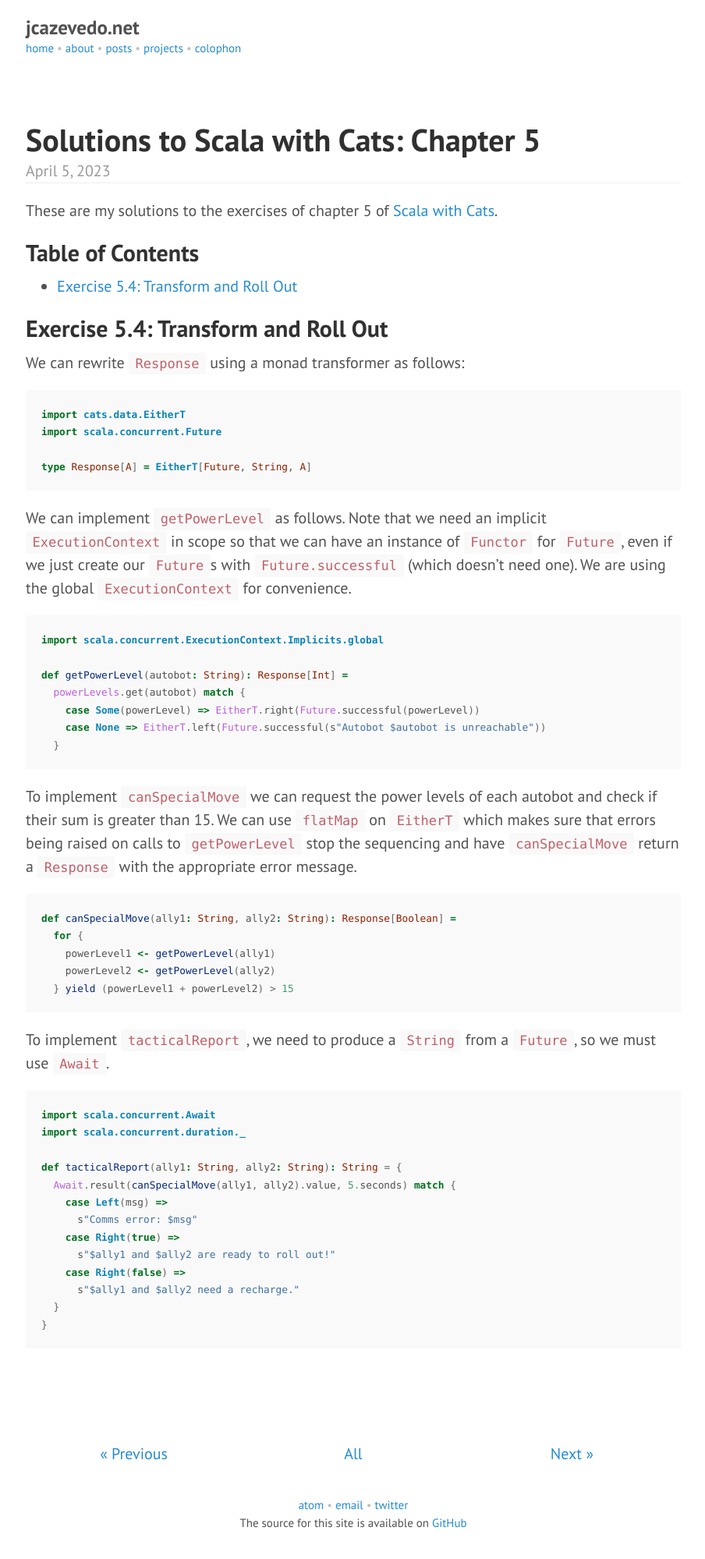
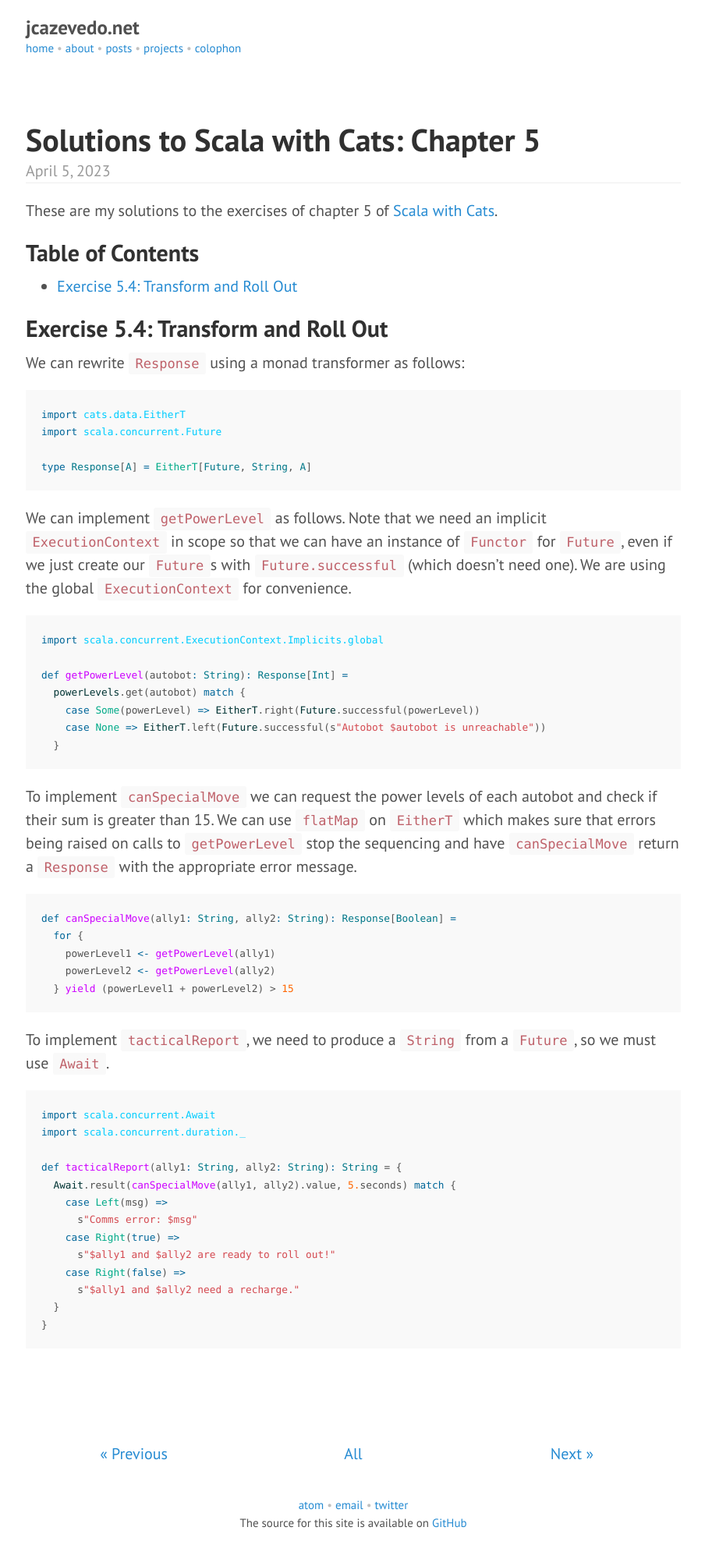
Before and after one commit to jcazevedo/jcazevedo.net, a Jekyll site: the page built from _posts/2023-04-05-solutions-to-scala-with-cats-chapter-5.md, in a window 1280 px wide. Shown: the whole page at 78% size, without its empty margins (187-1091 px from the left). Built offline with Jekyll 4.4.1, drawn with Linux system fonts in a browser that asks for light colours.

Commit message:
Change code highlight style

```diff
--- a/css/pygments.css
+++ b/css/pygments.css
@@ -1,61 +1,65 @@
-code .hll { background-color: #ffffcc }
-code .c { color: #60a0b0; font-style: italic } /* Comment */
-code .err { border: 1px solid #FF0000 } /* Error */
-code .k { color: #007020; font-weight: bold } /* Keyword */
-code .o { color: #666666 } /* Operator */
-code .cm { color: #60a0b0; font-style: italic } /* Comment.Multiline */
-code .cp { color: #007020 } /* Comment.Preproc */
-code .c1 { color: #60a0b0; font-style: italic } /* Comment.Single */
-code .cs { color: #60a0b0; background-color: #fff0f0 } /* Comment.Special */
-code .gd { color: #A00000 } /* Generic.Deleted */
-code .ge { font-style: italic } /* Generic.Emph */
-code .gr { color: #FF0000 } /* Generic.Error */
-code .gh { color: #000080; font-weight: bold } /* Generic.Heading */
-code .gi { color: #00A000 } /* Generic.Inserted */
-code .go { color: #808080 } /* Generic.Output */
-code .gp { color: #c65d09; font-weight: bold } /* Generic.Prompt */
-code .gs { font-weight: bold } /* Generic.Strong */
-code .gu { color: #800080; font-weight: bold } /* Generic.Subheading */
-code .gt { color: #0040D0 } /* Generic.Traceback */
-code .kc { color: #007020; font-weight: bold } /* Keyword.Constant */
-code .kd { color: #007020; font-weight: bold } /* Keyword.Declaration */
-code .kn { color: #007020; font-weight: bold } /* Keyword.Namespace */
-code .kp { color: #007020 } /* Keyword.Pseudo */
-code .kr { color: #007020; font-weight: bold } /* Keyword.Reserved */
-code .kt { color: #902000 } /* Keyword.Type */
-code .m { color: #40a070 } /* Literal.Number */
-code .s { color: #4070a0 } /* Literal.String */
-code .na { color: #4070a0 } /* Name.Attribute */
-code .nb { color: #007020 } /* Name.Builtin */
-code .nc { color: #0e84b5; font-weight: bold } /* Name.Class */
-code .no { color: #60add5 } /* Name.Constant */
-code .nd { color: #555555; font-weight: bold } /* Name.Decorator */
-code .ni { color: #d55537; font-weight: bold } /* Name.Entity */
-code .ne { color: #007020 } /* Name.Exception */
-code .nf { color: #06287e } /* Name.Function */
-code .nl { color: #002070; font-weight: bold } /* Name.Label */
-code .nn { color: #0e84b5; font-weight: bold } /* Name.Namespace */
-code .nt { color: #062873; font-weight: bold } /* Name.Tag */
-code .nv { color: #bb60d5 } /* Name.Variable */
-code .ow { color: #007020; font-weight: bold } /* Operator.Word */
-code .w { color: #bbbbbb } /* Text.Whitespace */
-code .mf { color: #40a070 } /* Literal.Number.Float */
-code .mh { color: #40a070 } /* Literal.Number.Hex */
-code .mi { color: #40a070 } /* Literal.Number.Integer */
-code .mo { color: #40a070 } /* Literal.Number.Oct */
-code .sb { color: #4070a0 } /* Literal.String.Backtick */
-code .sc { color: #4070a0 } /* Literal.String.Char */
-code .sd { color: #4070a0; font-style: italic } /* Literal.String.Doc */
-code .s2 { color: #4070a0 } /* Literal.String.Double */
-code .se { color: #4070a0; font-weight: bold } /* Literal.String.Escape */
-code .sh { color: #4070a0 } /* Literal.String.Heredoc */
-code .si { color: #70a0d0; font-style: italic } /* Literal.String.Interpol */
-code .sx { color: #c65d09 } /* Literal.String.Other */
-code .sr { color: #235388 } /* Literal.String.Regex */
-code .s1 { color: #4070a0 } /* Literal.String.Single */
-code .ss { color: #517918 } /* Literal.String.Symbol */
-code .bp { color: #007020 } /* Name.Builtin.Pseudo */
-code .vc { color: #bb60d5 } /* Name.Variable.Class */
-code .vg { color: #bb60d5 } /* Name.Variable.Global */
-code .vi { color: #bb60d5 } /* Name.Variable.Instance */
-code .il { color: #40a070 } /* Literal.Number.Integer.Long */
+.highlight .hll { background-color: #ffc; }
+.highlight .c { color: #999; } /* Comment */
+.highlight .err { color: #a00; background-color: #faa } /* Error */
+.highlight .k { color: #069; } /* Keyword */
+.highlight .o { color: #555 } /* Operator */
+.highlight .cm { color: #09f; font-style: italic } /* Comment.Multiline */
+.highlight .cp { color: #099 } /* Comment.Preproc */
+.highlight .c1 { color: #999; } /* Comment.Single */
+.highlight .cs { color: #999; } /* Comment.Special */
+.highlight .gd { background-color: #fcc; border: 1px solid #c00 } /* Generic.Deleted */
+.highlight .ge { font-style: italic } /* Generic.Emph */
+.highlight .gr { color: #f00 } /* Generic.Error */
+.highlight .gh { color: #030; } /* Generic.Heading */
+.highlight .gi { background-color: #cfc; border: 1px solid #0c0 } /* Generic.Inserted */
+.highlight .go { color: #aaa } /* Generic.Output */
+.highlight .gp { color: #009; } /* Generic.Prompt */
+.highlight .gs { } /* Generic.Strong */
+.highlight .gu { color: #030; } /* Generic.Subheading */
+.highlight .gt { color: #9c6 } /* Generic.Traceback */
+.highlight .kc { color: #069; } /* Keyword.Constant */
+.highlight .kd { color: #069; } /* Keyword.Declaration */
+.highlight .kn { color: #069; } /* Keyword.Namespace */
+.highlight .kp { color: #069 } /* Keyword.Pseudo */
+.highlight .kr { color: #069; } /* Keyword.Reserved */
+.highlight .kt { color: #078; } /* Keyword.Type */
+.highlight .m { color: #f60 } /* Literal.Number */
+.highlight .s { color: #d44950 } /* Literal.String */
+.highlight .na { color: #4f9fcf } /* Name.Attribute */
+.highlight .nb { color: #366 } /* Name.Builtin */
+.highlight .nc { color: #0a8; } /* Name.Class */
+.highlight .no { color: #360 } /* Name.Constant */
+.highlight .nd { color: #99f } /* Name.Decorator */
+.highlight .ni { color: #999; } /* Name.Entity */
+.highlight .ne { color: #c00; } /* Name.Exception */
+.highlight .nf { color: #c0f } /* Name.Function */
+.highlight .nl { color: #99f } /* Name.Label */
+.highlight .nn { color: #0cf; } /* Name.Namespace */
+.highlight .nt { color: #2f6f9f; } /* Name.Tag */
+.highlight .nv { color: #033 } /* Name.Variable */
+.highlight .ow { color: #000; } /* Operator.Word */
+.highlight .w { color: #bbb } /* Text.Whitespace */
+.highlight .mf { color: #f60 } /* Literal.Number.Float */
+.highlight .mh { color: #f60 } /* Literal.Number.Hex */
+.highlight .mi { color: #f60 } /* Literal.Number.Integer */
+.highlight .mo { color: #f60 } /* Literal.Number.Oct */
+.highlight .sb { color: #c30 } /* Literal.String.Backtick */
+.highlight .sc { color: #c30 } /* Literal.String.Char */
+.highlight .sd { color: #c30; font-style: italic } /* Literal.String.Doc */
+.highlight .s2 { color: #c30 } /* Literal.String.Double */
+.highlight .se { color: #c30; } /* Literal.String.Escape */
+.highlight .sh { color: #c30 } /* Literal.String.Heredoc */
+.highlight .si { color: #a00 } /* Literal.String.Interpol */
+.highlight .sx { color: #c30 } /* Literal.String.Other */
+.highlight .sr { color: #3aa } /* Literal.String.Regex */
+.highlight .s1 { color: #c30 } /* Literal.String.Single */
+.highlight .ss { color: #fc3 } /* Literal.String.Symbol */
+.highlight .bp { color: #366 } /* Name.Builtin.Pseudo */
+.highlight .vc { color: #033 } /* Name.Variable.Class */
+.highlight .vg { color: #033 } /* Name.Variable.Global */
+.highlight .vi { color: #033 } /* Name.Variable.Instance */
+.highlight .il { color: #f60 } /* Literal.Number.Integer.Long */
+
+.css .o,
+.css .o + .nt,
+.css .nt + .nt { color: #999; }
```
